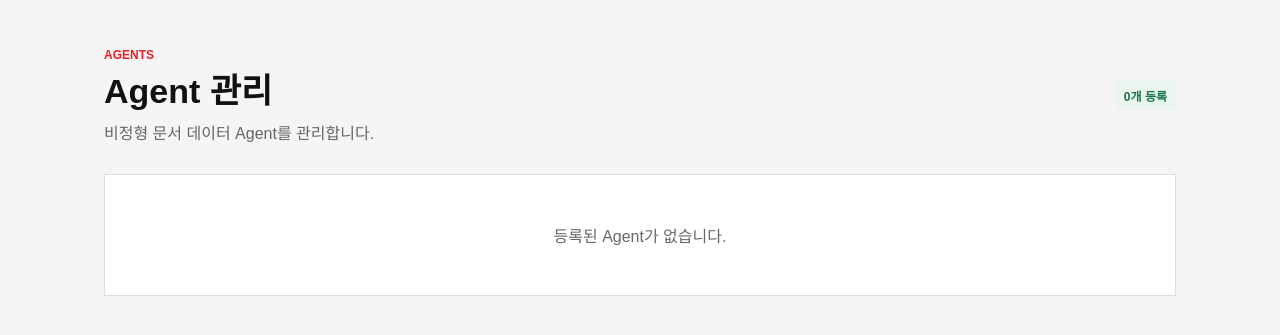
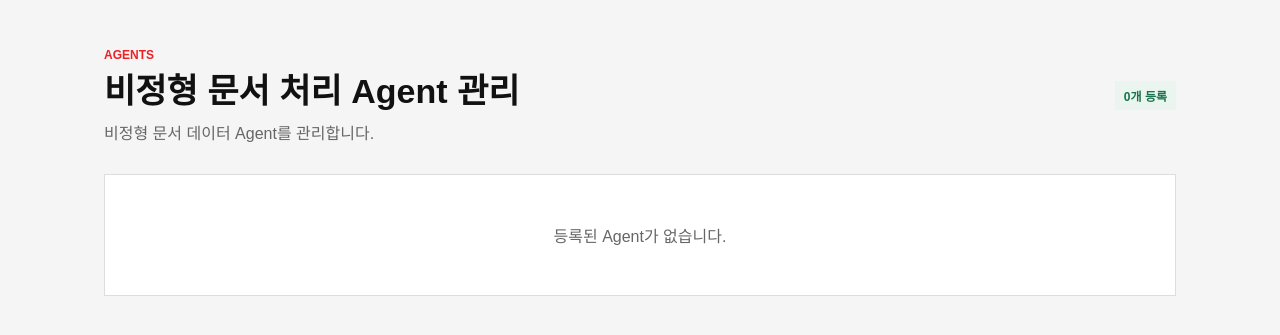
Before and after one commit to kirbyna/Agent, a Flask app: page /agents in a window 1280 px wide. Shown: the part 72-407 px from the top of the page. Run offline with Flask 3, Linux system fonts and the light colour scheme; some web fonts are replaced.

Commit message:
Rename agents page heading to 비정형 문서 처리 Agent 관리

```diff
--- a/src/gmail_safe_mcp/templates/agents.html
+++ b/src/gmail_safe_mcp/templates/agents.html
@@ -4,7 +4,7 @@
 <section class="page-heading compact">
   <div>
     <p class="eyebrow">AGENTS</p>
-    <h1>Agent 관리</h1>
+    <h1>비정형 문서 처리 Agent 관리</h1>
     <p class="subtext">비정형 문서 데이터 Agent를 관리합니다.</p>
   </div>
   <span class="agent-count">{{ agents|length }}개 등록</span>
```
